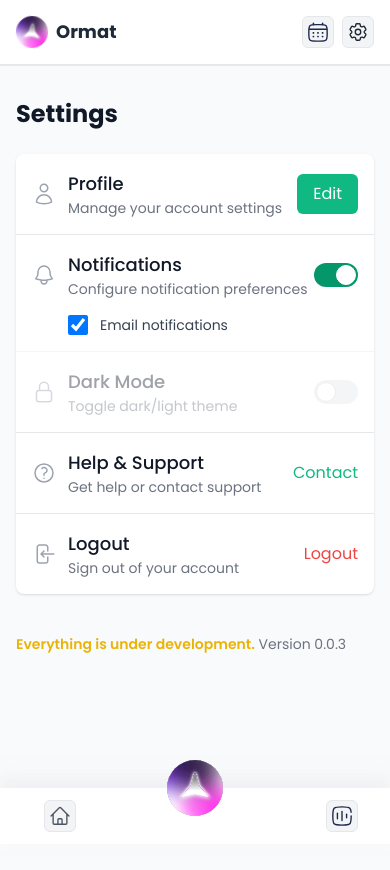
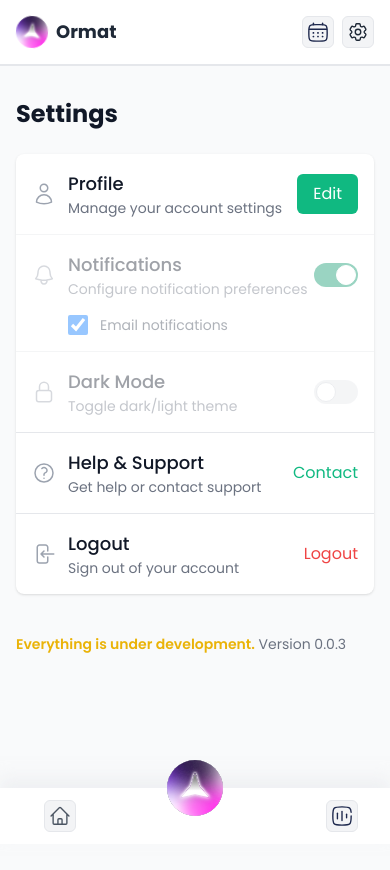
Before and after one commit to dopemukesh/ormat-todolist, a React (Vite) app: page /settings in a window 390 px wide. Shown: the top 870 px of the page. Built offline with nearby package versions, Linux system fonts and the light colour scheme; sample sign-in values are in the browser's storage.

Commit message:
Refactor Settings and TodoItems components to enhance UI consistency. Update Notifications section in Settings to be non-interactive with reduced opacity. Improve button hover effects in TodoItems by adding responsive hover styles for better user experience.

```diff
--- a/src/components/Settings.jsx
+++ b/src/components/Settings.jsx
@@ -67,7 +67,7 @@ const Menu = () => {
                     </div>
 
                     {/* Notifications Section */}
-                    <div className="p-4 ">
+                    <div className="p-4 opacity-40 pointer-events-none">
                         <div className="flex items-center justify-between">
                             <div className="flex items-center">
                                 <div className="flex-shrink-0">
--- a/src/components/TodoItems.jsx
+++ b/src/components/TodoItems.jsx
@@ -131,7 +131,7 @@ const TodoItems = ({ text, id, isComplete, deleteTodo, toggle, startEdit, cancel
                   onClick={() => onMoveItem(id, 'up')}
                   className='cursor-pointer select-none'
                 >
-                  <div className='group grid place-content-center h-7 w-7 p-1 rounded-md cursor-pointer border border-emerald-200 bg-emerald-100 hover:bg-emerald-200 active:bg-emerald-50'>
+                  <div className='group grid place-content-center h-7 w-7 p-1 rounded-md cursor-pointer border border-emerald-200 bg-emerald-100 md:hover:bg-emerald-200 active:bg-emerald-50'>
                     <img src={upArrow} alt="" />
                   </div>
                 </div>
@@ -140,7 +140,7 @@ const TodoItems = ({ text, id, isComplete, deleteTodo, toggle, startEdit, cancel
                   onClick={() => onMoveItem(id, 'down')}
                   className='cursor-pointer select-none'
                 >
-                  <div className='group grid place-content-center h-7 w-7 p-1 rounded-md cursor-pointer border border-rose-200  bg-rose-100 hover:bg-rose-200 active:bg-rose-50'>
+                  <div className='group grid place-content-center h-7 w-7 p-1 rounded-md cursor-pointer border border-rose-200  bg-rose-100 md:hover:bg-rose-200 active:bg-rose-50'>
                     <img src={dnArrow} alt="" />
                   </div>
                 </div>
```
